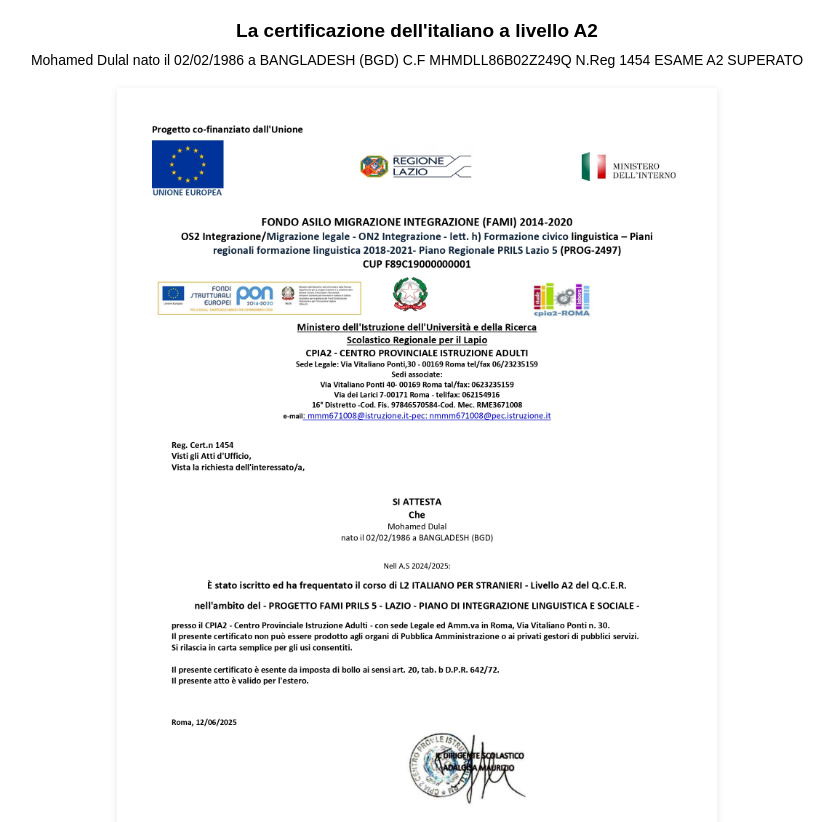
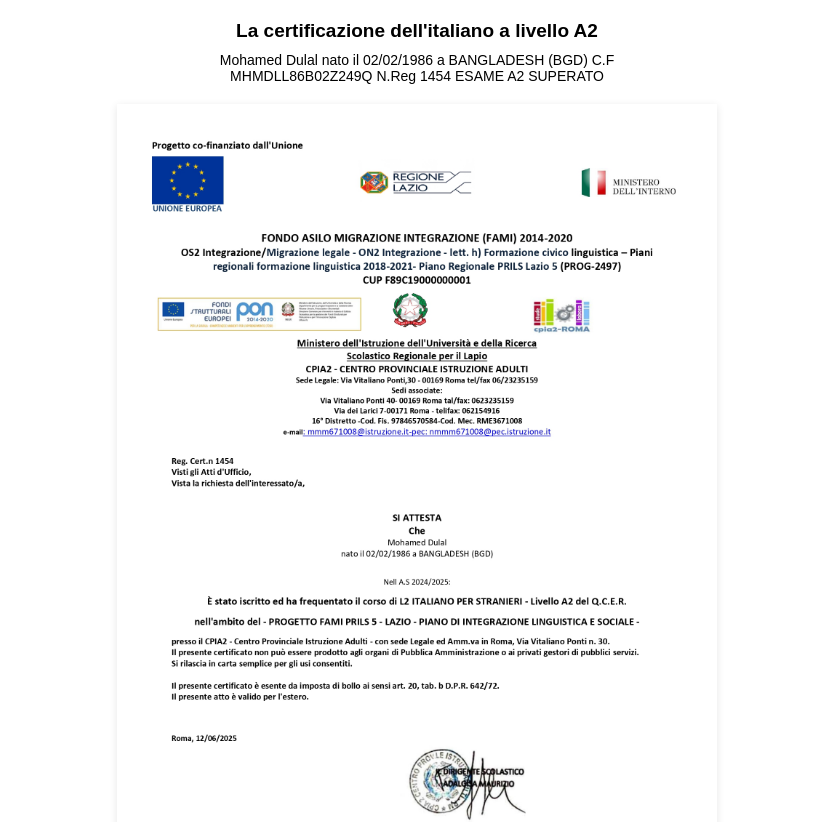
Before and after one commit to qr-code-1/certificate-27, a plain HTML site: page index.html in a window 1280 px wide. Shown: the top 822 px of the page, without its empty margins (223-1057 px from the left). Drawn offline with Linux system fonts and the light colour scheme.

Commit message:
Update index.html

```diff
--- a/index.html
+++ b/index.html
@@ -53,7 +53,7 @@
   </div>
 
   <div class="info">
-    Mohamed Dulal nato il 02/02/1986 a BANGLADESH (BGD) C.F
+    Mohamed Dulal nato il 02/02/1986 a BANGLADESH (BGD) C.F<br>
     MHMDLL86B02Z249Q N.Reg 1454 ESAME A2 SUPERATO
   </div>
 
```
